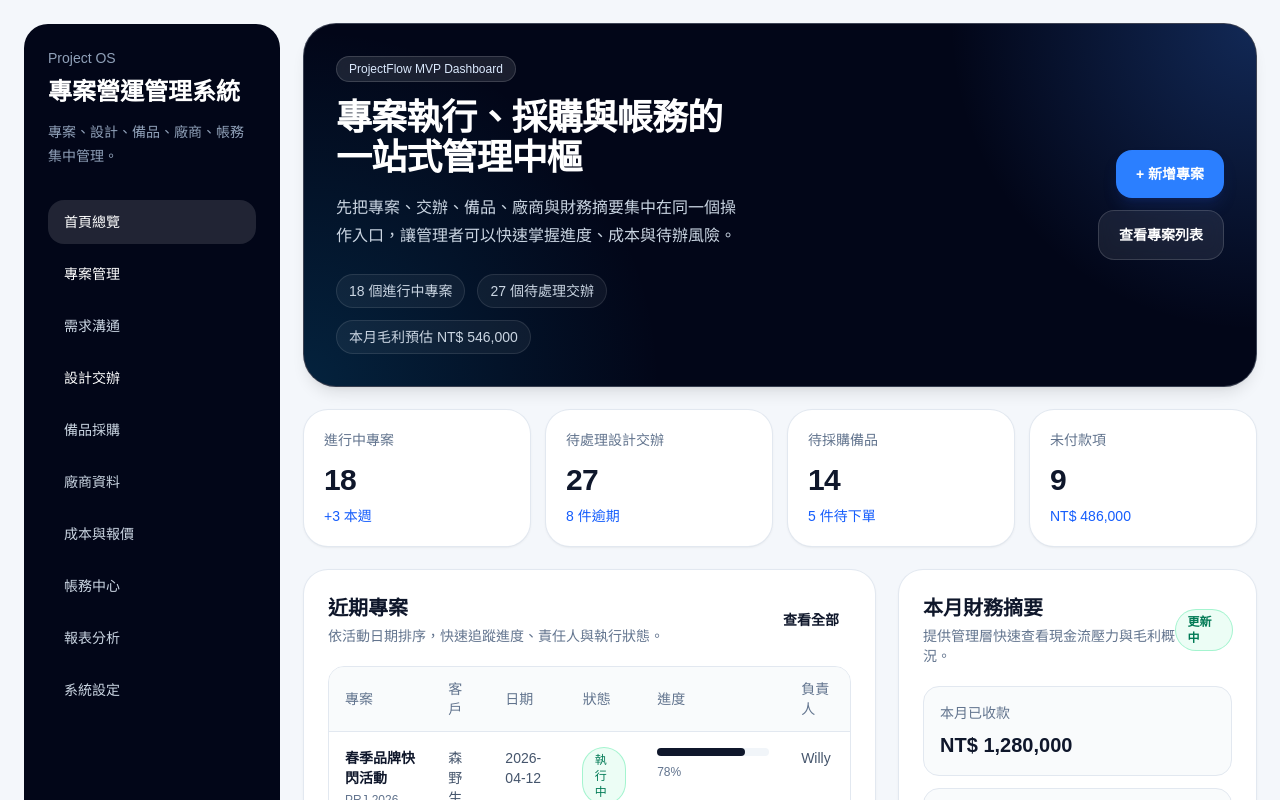
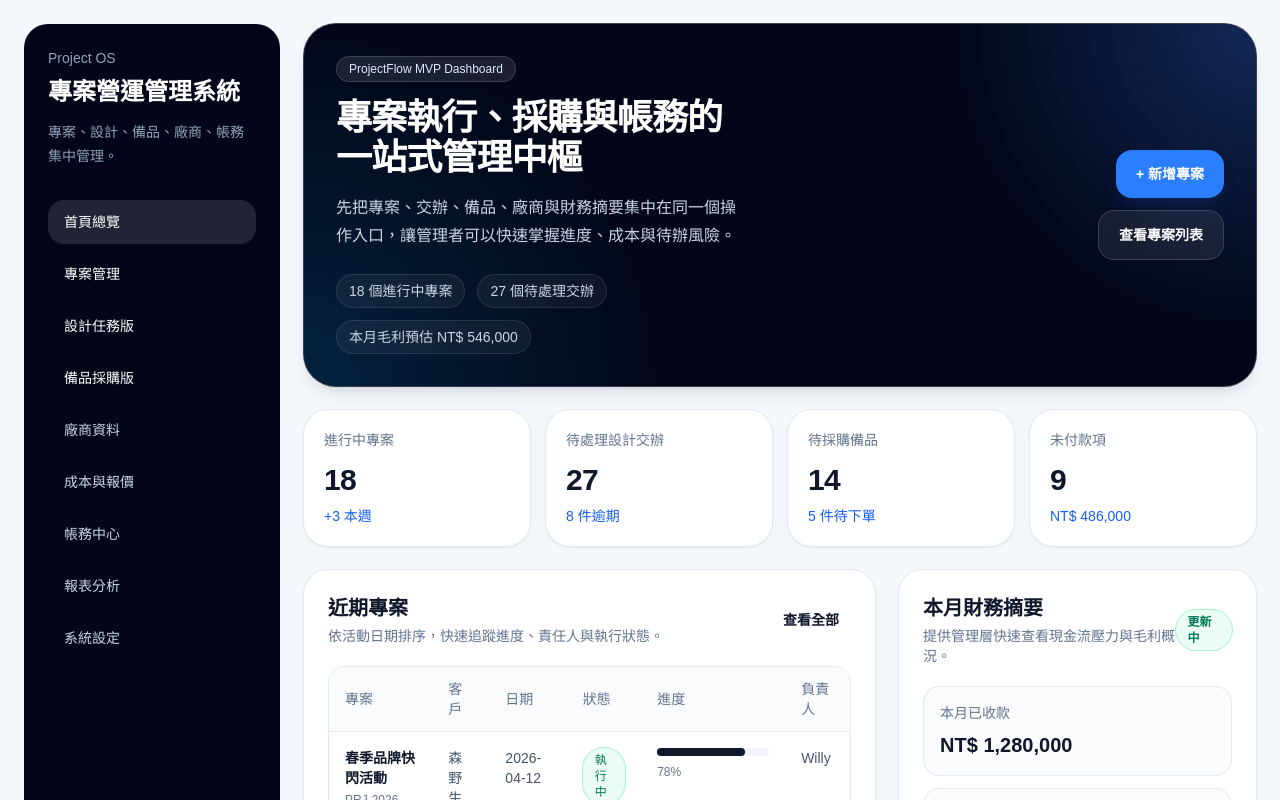
Before and after one commit to willy841/projectflow, a Next.js app: page / in a window 1280 px wide. Shown: the top 800 px of the page. Built offline with nearby package versions, Linux system fonts and the light colour scheme.

Commit message:
refactor: update sidebar information architecture

```diff
--- a/src/components/app-shell.tsx
+++ b/src/components/app-shell.tsx
@@ -4,9 +4,8 @@ import { ReactNode } from "react";
 const navItems = [
   { label: "首頁總覽", href: "/" },
   { label: "專案管理", href: "/projects" },
-  { label: "需求溝通", href: "#" },
-  { label: "設計交辦", href: "/design-tasks" },
-  { label: "備品採購", href: "#" },
+  { label: "設計任務版", href: "/design-tasks" },
+  { label: "備品採購版", href: "/procurement-tasks/new" },
   { label: "廠商資料", href: "#" },
   { label: "成本與報價", href: "#" },
   { label: "帳務中心", href: "#" },
```
